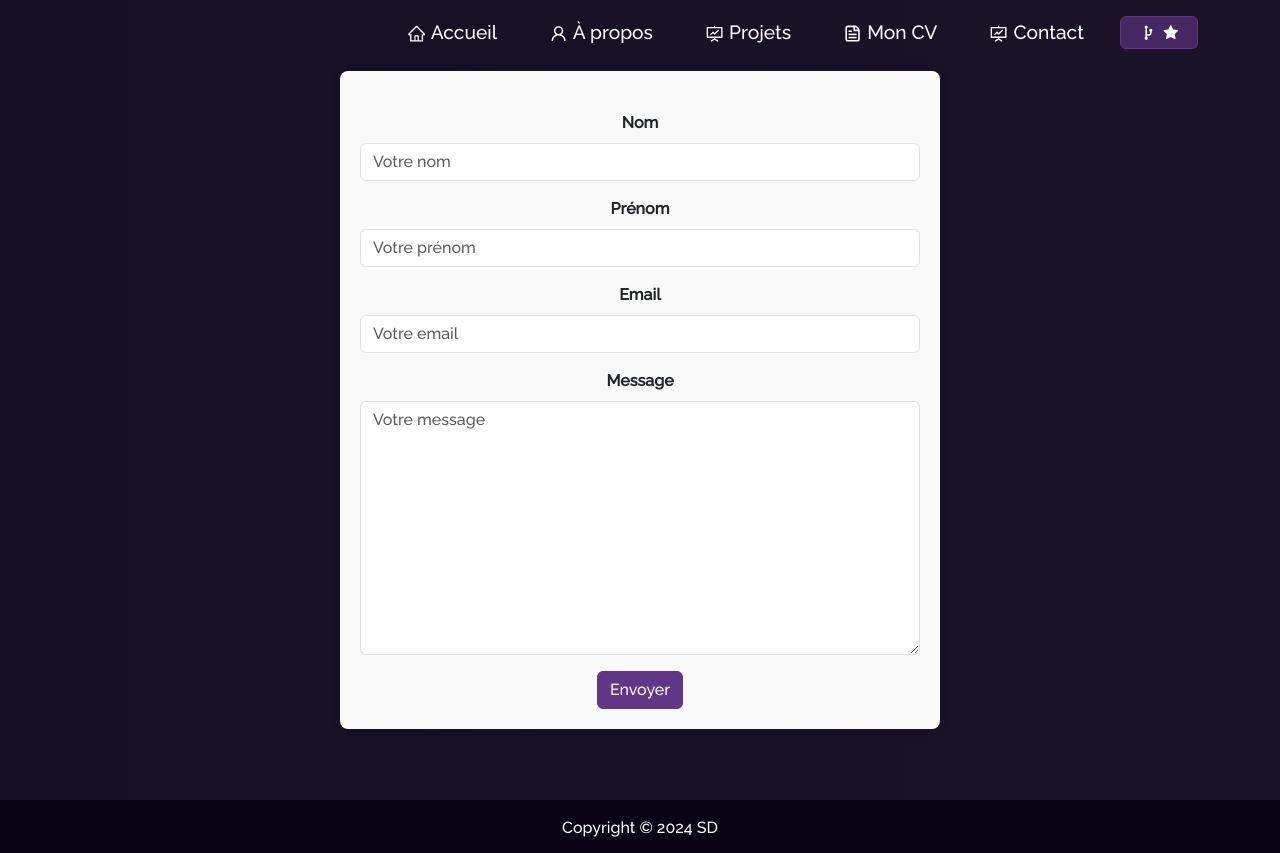
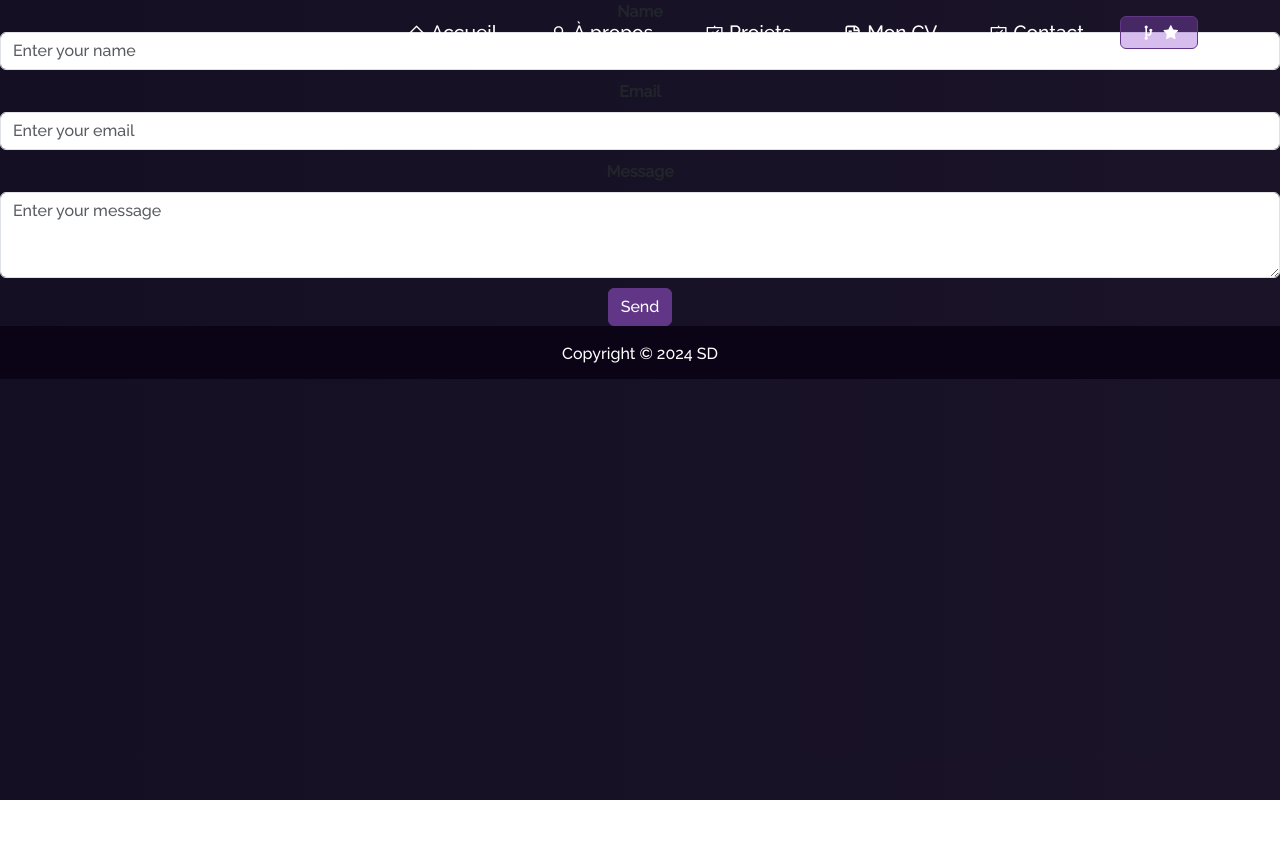
Before and after one commit to safadorii/Mon-portfolio, a React (Create React App) app: page /contact in a window 1280 px wide. After the commit the page ends 800 px from the top, so only its background shows below. Built offline with nearby package versions, Linux system fonts and the light colour scheme.

Commit message:
correction du formulaire

```diff
--- a/package.json
+++ b/package.json
@@ -9,6 +9,7 @@
     "@testing-library/react": "^13.4.0",
     "@testing-library/user-event": "^13.5.0",
     "bootstrap": "^5.3.3",
+    "emailjs-com": "^3.2.0",
     "pdfjs-dist": "^4.3.136",
     "react": "^18.3.1",
     "react-bootstrap": "^2.10.3",
--- a/src/App.js
+++ b/src/App.js
@@ -16,7 +16,7 @@ import Home from "./components/Home/Home";
 import About from "./components/About/About";
 import Projets from "./components/Projects/Projects";
 import Resume from "./components/Resume/ResumeNew";
-import Contact from "./components/Contact";
+import {ContactUs} from "./components/Contact";
 
 function App() {
   const [load, updateLoad] = useState(true);
@@ -40,7 +40,7 @@ function App() {
           <Route path="/project" element={<Projets />} />
           <Route path="/about" element={<About />} />
           <Route path="/resume" element={<Resume />} />
-          <Route path="/contact" element={<Contact />} />
+          <Route path="/contact" element={<ContactUs />} />
           <Route path="*" element={<Navigate to="/" />} />
         </Routes>
         <Footer />
--- a/src/components/Contact.jsx
+++ b/src/components/Contact.jsx
@@ -1,14 +1,13 @@
 import React, { useRef } from 'react';
-import emailjs from '@emailjs/browser';
-import { Button } from 'react-bootstrap';
-import '../../src/style.css'
+import emailjs from 'emailjs-com';
+import { Form, Button } from 'react-bootstrap';
 
-const Form = () => {
+export const ContactUs = () => {
   const form = useRef();
-  const dialog = useRef();
 
-  const handleSendEmail = (e) => {
+  const sendEmail = (e) => {
     e.preventDefault();
+
     emailjs
       .sendForm(
         'service_xl0h95l',
@@ -17,98 +16,35 @@ const Form = () => {
         '0QTVHDYLJo07_N3Hk'
       )
       .then(
-        (result) => {
-          console.log(result.text);
-          document.forms['form'].reset();
-          dialog.current.showModal();
+        () => {
+          console.log('SUCCESS!');
         },
         (error) => {
-          console.error(error.text);
+          console.error('FAILED...', error.text);
         }
       );
   };
 
-  const closeHandler = () => {
-    dialog.current.close();
-  };
+  return (
+    <Form ref={form} onSubmit={sendEmail}>
+      <Form.Group controlId="formName">
+        <Form.Label>Name</Form.Label>
+        <Form.Control type="text" name="user_name" placeholder="Enter your name" />
+      </Form.Group>
 
-  return (
-    <div className="d-flex justify-content-center align-items-center min-vh-100">
-      <div className="container-form">
-        <dialog className="dialog" ref={dialog}>
-          <Button variant="secondary" type="button" onClick={closeHandler}>
-            X
-          </Button>
-          <p>Votre message a bien été envoyé.</p>
-        </dialog>
-        <form name="form" className="form" ref={form} onSubmit={handleSendEmail}>
-          <div className="mb-3">
-            <label className="form-label" htmlFor="lastname">
-              Nom
-            </label>
-            <input
-              className="form-control"
-              type="text"
-              id="lastname"
-              name="lastname"
-              placeholder="Votre nom"
-              required
-              onInvalid={(e) => e.target.setCustomValidity('Veuillez entrer votre nom')}
-              onInput={(e) => e.target.setCustomValidity('')}
-            />
-          </div>
-          <div className="mb-3">
-            <label className="form-label" htmlFor="firstname">
-              Prénom
-            </label>
-            <input
-              className="form-control"
-              type="text"
-              id="firstname"
-              name="firstname"
-              placeholder="Votre prénom"
-              required
-              onInvalid={(e) => e.target.setCustomValidity('Veuillez entrer votre prénom')}
-              onInput={(e) => e.target.setCustomValidity('')}
-            />
-          </div>
-          <div className="mb-3">
-            <label className="form-label" htmlFor="email">
-              Email
-            </label>
-            <input
-              className="form-control"
-              type="email"
-              id="email"
-              name="email"
-              placeholder="Votre email"
-              required
-              onInvalid={(e) => e.target.setCustomValidity('Veuillez entrer votre adresse email')}
-              onInput={(e) => e.target.setCustomValidity('')}
-            />
-          </div>
-          <div className="mb-3">
-            <label className="form-label" htmlFor="message">
-              Message
-            </label>
-            <textarea
-              className="form-control"
-              id="message"
-              name="message"
-              placeholder="Votre message"
-              required
-              onInvalid={(e) => e.target.setCustomValidity('Veuillez entrer votre message')}
-              onInput={(e) => e.target.setCustomValidity('')}
-              rows="10"
-            />
-          </div>
-          <Button variant="primary" type="submit">
-            Envoyer
-          </Button>
-        </form>
-      </div>
-    </div>
+      <Form.Group controlId="formEmail">
+        <Form.Label>Email</Form.Label>
+        <Form.Control type="email" name="user_email" placeholder="Enter your email" />
+      </Form.Group>
+
+      <Form.Group controlId="formMessage">
+        <Form.Label>Message</Form.Label>
+        <Form.Control as="textarea" name="message" rows={3} placeholder="Enter your message" />
+      </Form.Group>
+
+      <Button variant="primary" type="submit">
+        Send
+      </Button>
+    </Form>
   );
 };
-
-export default Form;
```
Also changed, not shown: 1 other file (tests, documents, lock files or other folders).
